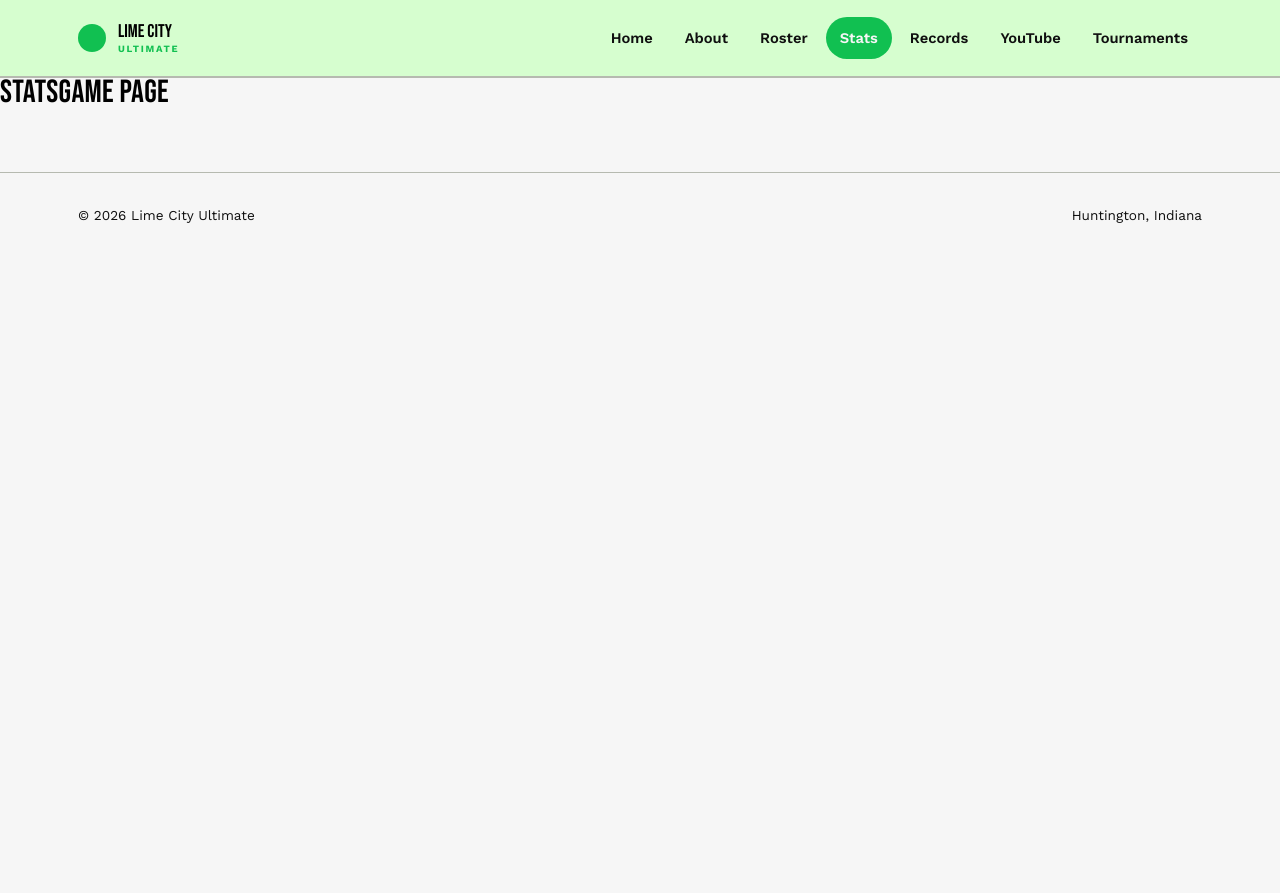
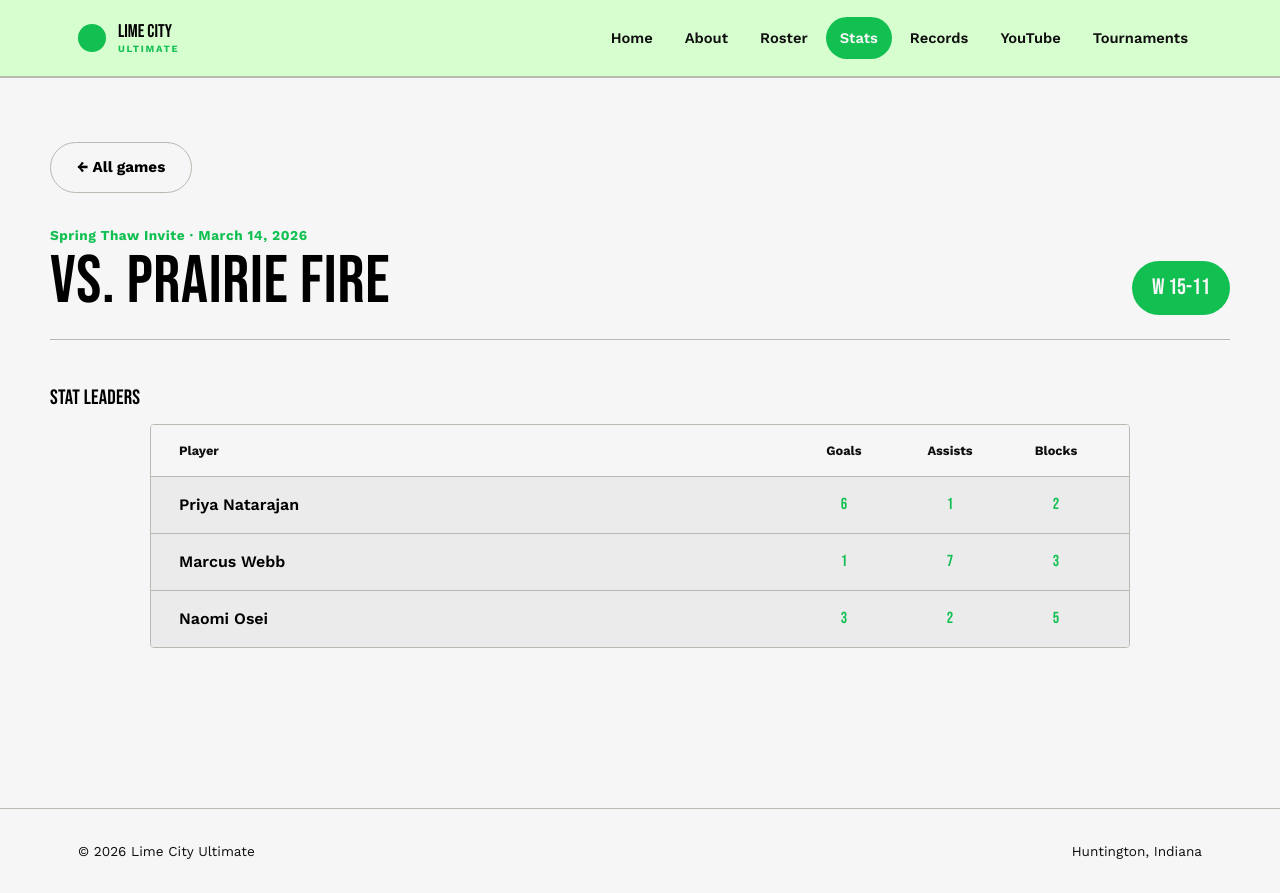
Before and after one commit to HarrisonNiswander/LimeCityUltimate, a React (Vite) app in the folder limeCityUltimate/: page /stats/g01 in a window 1280 px wide. Before the commit the page ends 800 px from the top, so only its background shows below. Built offline with nearby package versions, Linux system fonts and the light colour scheme.

Commit message:
more stats page stuff

```diff
--- a/limeCityUltimate/src/pages/StatsGame.jsx
+++ b/limeCityUltimate/src/pages/StatsGame.jsx
@@ -1,10 +1,44 @@
-function StatsGame() {
-    return (
+import { useParams, Link, Navigate } from 'react-router-dom'
+import games from '../data/games.js'
+import './styles/Stats.css'
+
+export default function StatsGame() {
+  const { gameId } = useParams()
+  const game = games.find((g) => g.id === gameId)
+
+  if (!game) return <Navigate to="/stats" replace />
+
+  return (
+    <div className="page wrap">
+      <Link to="/stats" className="btn btn-ghost" style={{ marginBottom: 32 }}>← All games</Link>
+
+      <div className="page-head">
         <div>
-            <h1>StatsGame Page</h1>
+          <span className="page-kicker">{game.tournament} · {new Date(game.date).toLocaleDateString('en-US', { month: 'long', day: 'numeric', year: 'numeric' })}</span>
+          <h1>vs. {game.opponent}</h1>
+        </div>
+        <div className={`game-score-badge game-score-badge-${game.result === 'W' ? 'win' : 'loss'}`}>
+          {game.result} {game.score}
+        </div>
+      </div>
 
+      <h2 style={{ fontSize: '1.3rem', color: 'var(--cream)', marginBottom: 16 }}>Stat leaders</h2>
+      <div className="leader-table">
+        <div className="leader-row leader-head">
+          <span>Player</span>
+          <span>Goals</span>
+          <span>Assists</span>
+          <span>Blocks</span>
         </div>
-    );
+        {game.leaders.map((p) => (
+          <div className="leader-row" key={p.name}>
+            <span>{p.name}</span>
+            <span>{p.goals}</span>
+            <span>{p.assists}</span>
+            <span>{p.blocks}</span>
+          </div>
+        ))}
+      </div>
+    </div>
+  )
 }
-
-export default StatsGame;
```
